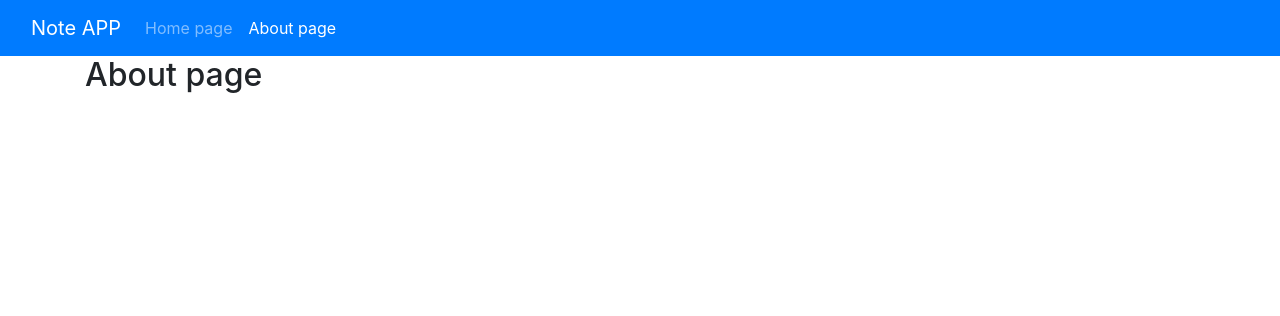
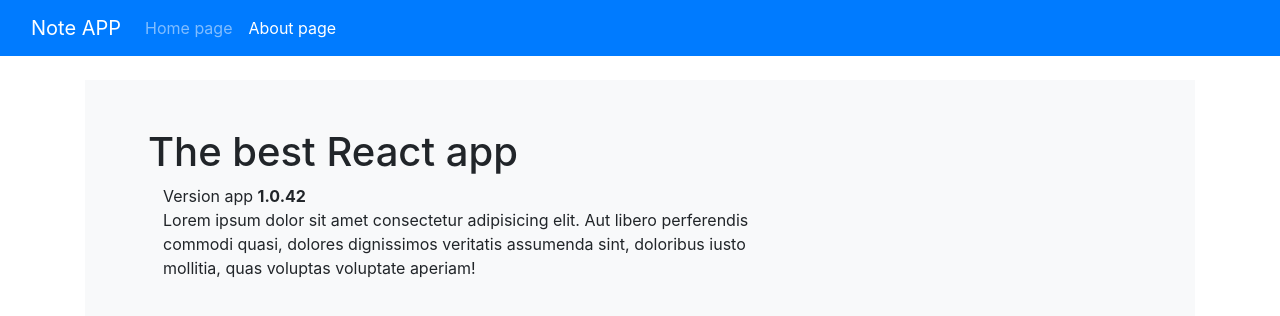
Before and after one commit to PanDmitriy/react-note-app-2021, a React (Create React App) app: page /about in a window 1280 px wide. Shown: the top 316 px of the page. Built offline with nearby package versions, Linux system fonts and the light colour scheme.

Commit message:
changed AboutPage

```diff
--- a/src/components/AboutPage.js
+++ b/src/components/AboutPage.js
@@ -4,8 +4,16 @@ export const AboutPage = () => {
 
   return (
     <>
-      <div className="container pt4">
-        <h2>About page</h2>
+      <div className="container pt-4">
+        <div class="p-5 mb-4 bg-light rounded-3">
+          <div class="container-fluid">
+            <h1 class="display-5 fw-bold">The best React app </h1>
+            <p class="col-md-8 fs-4">
+              Version app <strong>1.0.42</strong> <br/>
+              Lorem ipsum dolor sit amet consectetur adipisicing elit. Aut libero perferendis commodi quasi, dolores dignissimos veritatis assumenda sint, doloribus iusto mollitia, quas voluptas voluptate aperiam!
+            </p>
+          </div>
+        </div>
       </div>
     </>
   );
```
